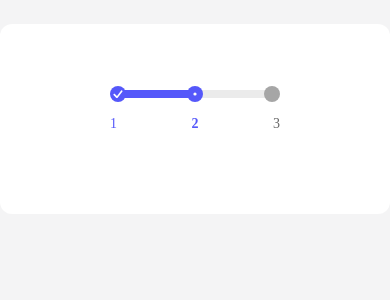
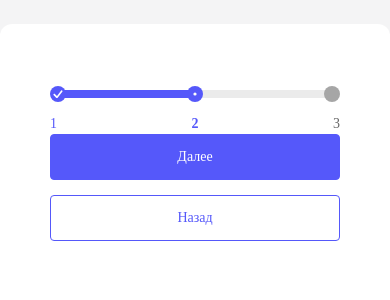
Before and after one commit to DanielKOcean/frontcloudcamp-test-assignment, a React (Vite) app: page /step2 in a window 390 px wide. Shown: the top 300 px of the page. Built offline with nearby package versions, Linux system fonts and the light colour scheme; a web font is replaced by a local one.

Commit message:
Add buttons

```diff
--- a/src/views/Step2.module.css
+++ b/src/views/Step2.module.css
@@ -113,3 +113,70 @@
 .stepperItem.done:nth-child(2):after {
     background-color: var(--stp-line-color-active);
 }
+
+.buttons {
+    display: flex;
+    flex-direction: row;
+    justify-content: space-between;
+}
+
+.button {
+    display: inline-flex;
+    justify-content: center;
+    align-items: center;
+    padding: 12px 16px;
+
+    border-radius: 4px;
+    background: #5558FA;
+    color: #FFF;
+    font-family: var(--fcc-font-sans-serif);
+    font-size: 14px;
+    font-style: normal;
+    font-weight: 400;
+    line-height: 20px;
+}
+
+.button.primary {
+    border: 1.5px solid #5558FA;
+}
+
+.button.primary:hover {
+    background-color: cornflowerblue;
+    border-color: cornflowerblue;
+}
+
+.button.secondary {
+    border: 1.5px solid #5558FA;
+    background: #FFF;
+    color: #5558FA;
+}
+
+.button.secondary:hover {
+    background-color: cornflowerblue;
+    border-color: cornflowerblue;
+    color: #FFF;
+}
+
+@media (max-width: 450px) {
+    .container {
+        min-width: 200px;
+        padding-left: 50px;
+        padding-right: 50px;
+    }
+
+    .form {
+        width: 100%;
+    }
+
+    .buttons {
+        flex-direction: column-reverse;
+    }
+
+    .button {
+        margin-bottom: 15px;
+    }
+
+    .button:first-child {
+        margin-bottom: 0;
+    }
+}
--- a/src/views/Step2.tsx
+++ b/src/views/Step2.tsx
@@ -40,6 +40,10 @@ function Step2() {
           </li>
         </ol>
       </div>
+      <div className={styles.buttons}>
+        <button id="button-back" className={`${styles.button} ${styles.secondary}`} type="button">Назад</button>
+        <button id="button-next" className={`${styles.button} ${styles.primary}`} type="button">Далее</button>
+      </div>
     </div>
   )
 }
```
